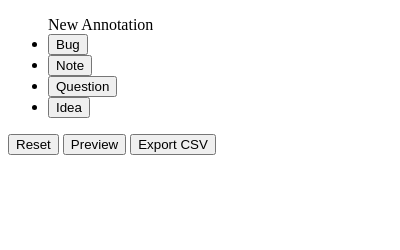
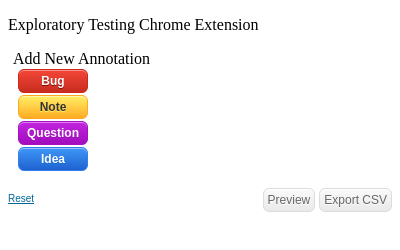
Before and after one commit to morvader/ExploratoryTestingChromeExtension, a browser extension: page popup.html in a window 400 px wide. Drawn offline with Linux system fonts and the light colour scheme.

Commit message:
more test and CSS

```diff
--- a/background.js
+++ b/background.js
@@ -16,7 +16,8 @@
             addAnnotation("Question",request.name);
             break;
         case "exportSessionCSV":
-            exportSessionCSV();
+            if(!exportSessionCSV())
+                sendResponse({status: "nothing to export"});
             break;
         case "clearSession":
             clearSession();
@@ -72,6 +73,9 @@
 };
 
 function exportSessionCSV(){
+
+    if(session.getAnnotations().length == 0) return false;
+
     var exportService = new ExportSessionCSV(session);
     var csvData = exportService.getCSVData();
 
--- /dev/null
+++ b/popUp.css
@@ -0,0 +1,236 @@
+.BugButton {
+    width: 70px;
+	-moz-box-shadow:inset 0px 1px 0px 0px #f5978e;
+	-webkit-box-shadow:inset 0px 1px 0px 0px #f5978e;
+	box-shadow:inset 0px 1px 0px 0px #f5978e;
+	background:-webkit-gradient(linear, left top, left bottom, color-stop(0.05, #f24537), color-stop(1, #c62d1f));
+	background:-moz-linear-gradient(top, #f24537 5%, #c62d1f 100%);
+	background:-webkit-linear-gradient(top, #f24537 5%, #c62d1f 100%);
+	background:-o-linear-gradient(top, #f24537 5%, #c62d1f 100%);
+	background:-ms-linear-gradient(top, #f24537 5%, #c62d1f 100%);
+	background:linear-gradient(to bottom, #f24537 5%, #c62d1f 100%);
+	filter:progid:DXImageTransform.Microsoft.gradient(startColorstr='#f24537', endColorstr='#c62d1f',GradientType=0);
+	background-color:#f24537;
+	-moz-border-radius:6px;
+	-webkit-border-radius:6px;
+	border-radius:6px;
+	border:1px solid #d02718;
+	display:inline-block;
+	cursor:pointer;
+	color:#ffffff;
+	font-family:Arial;
+	font-size:12px;
+	font-weight:bold;
+	padding:4px 6px;
+	text-decoration:none;
+	text-shadow:0px 1px 0px #810e05;
+}
+.BugButton:hover {
+	background:-webkit-gradient(linear, left top, left bottom, color-stop(0.05, #c62d1f), color-stop(1, #f24537));
+	background:-moz-linear-gradient(top, #c62d1f 5%, #f24537 100%);
+	background:-webkit-linear-gradient(top, #c62d1f 5%, #f24537 100%);
+	background:-o-linear-gradient(top, #c62d1f 5%, #f24537 100%);
+	background:-ms-linear-gradient(top, #c62d1f 5%, #f24537 100%);
+	background:linear-gradient(to bottom, #c62d1f 5%, #f24537 100%);
+	filter:progid:DXImageTransform.Microsoft.gradient(startColorstr='#c62d1f', endColorstr='#f24537',GradientType=0);
+	background-color:#c62d1f;
+}
+.BugButton:active {
+	position:relative;
+	top:1px;
+}
+
+.NoteButton {
+    width: 70px;
+	-moz-box-shadow:inset 0px 1px 0px 0px #fff6af;
+	-webkit-box-shadow:inset 0px 1px 0px 0px #fff6af;
+	box-shadow:inset 0px 1px 0px 0px #fff6af;
+	background:-webkit-gradient(linear, left top, left bottom, color-stop(0.05, #ffec64), color-stop(1, #ffab23));
+	background:-moz-linear-gradient(top, #ffec64 5%, #ffab23 100%);
+	background:-webkit-linear-gradient(top, #ffec64 5%, #ffab23 100%);
+	background:-o-linear-gradient(top, #ffec64 5%, #ffab23 100%);
+	background:-ms-linear-gradient(top, #ffec64 5%, #ffab23 100%);
+	background:linear-gradient(to bottom, #ffec64 5%, #ffab23 100%);
+	filter:progid:DXImageTransform.Microsoft.gradient(startColorstr='#ffec64', endColorstr='#ffab23',GradientType=0);
+	background-color:#ffec64;
+	-moz-border-radius:6px;
+	-webkit-border-radius:6px;
+	border-radius:6px;
+	border:1px solid #ffaa22;
+	display:inline-block;
+	cursor:pointer;
+	color:#333333;
+	font-family:Arial;
+	font-size:12px;
+	font-weight:bold;
+	padding:4px 6px;
+	text-decoration:none;
+	text-shadow:0px 1px 0px #ffee66;
+}
+.NoteButton:hover {
+	background:-webkit-gradient(linear, left top, left bottom, color-stop(0.05, #ffab23), color-stop(1, #ffec64));
+	background:-moz-linear-gradient(top, #ffab23 5%, #ffec64 100%);
+	background:-webkit-linear-gradient(top, #ffab23 5%, #ffec64 100%);
+	background:-o-linear-gradient(top, #ffab23 5%, #ffec64 100%);
+	background:-ms-linear-gradient(top, #ffab23 5%, #ffec64 100%);
+	background:linear-gradient(to bottom, #ffab23 5%, #ffec64 100%);
+	filter:progid:DXImageTransform.Microsoft.gradient(startColorstr='#ffab23', endColorstr='#ffec64',GradientType=0);
+	background-color:#ffab23;
+}
+.NoteButton:active {
+	position:relative;
+	top:1px;
+}
+
+.IdeaButton {
+    width: 70px;
+	-moz-box-shadow:inset 0px 1px 0px 0px #97c4fe;
+	-webkit-box-shadow:inset 0px 1px 0px 0px #97c4fe;
+	box-shadow:inset 0px 1px 0px 0px #97c4fe;
+	background:-webkit-gradient(linear, left top, left bottom, color-stop(0.05, #3d94f6), color-stop(1, #1e62d0));
+	background:-moz-linear-gradient(top, #3d94f6 5%, #1e62d0 100%);
+	background:-webkit-linear-gradient(top, #3d94f6 5%, #1e62d0 100%);
+	background:-o-linear-gradient(top, #3d94f6 5%, #1e62d0 100%);
+	background:-ms-linear-gradient(top, #3d94f6 5%, #1e62d0 100%);
+	background:linear-gradient(to bottom, #3d94f6 5%, #1e62d0 100%);
+	filter:progid:DXImageTransform.Microsoft.gradient(startColorstr='#3d94f6', endColorstr='#1e62d0',GradientType=0);
+	background-color:#3d94f6;
+	-moz-border-radius:6px;
+	-webkit-border-radius:6px;
+	border-radius:6px;
+	border:1px solid #337fed;
+	display:inline-block;
+	cursor:pointer;
+	color:#ffffff;
+	font-family:Arial;
+	font-size:12px;
+	font-weight:bold;
+	padding:4px 6px;
+	text-decoration:none;
+	text-shadow:0px 1px 0px #1570cd;
+}
+.IdeaButton:hover {
+	background:-webkit-gradient(linear, left top, left bottom, color-stop(0.05, #1e62d0), color-stop(1, #3d94f6));
+	background:-moz-linear-gradient(top, #1e62d0 5%, #3d94f6 100%);
+	background:-webkit-linear-gradient(top, #1e62d0 5%, #3d94f6 100%);
+	background:-o-linear-gradient(top, #1e62d0 5%, #3d94f6 100%);
+	background:-ms-linear-gradient(top, #1e62d0 5%, #3d94f6 100%);
+	background:linear-gradient(to bottom, #1e62d0 5%, #3d94f6 100%);
+	filter:progid:DXImageTransform.Microsoft.gradient(startColorstr='#1e62d0', endColorstr='#3d94f6',GradientType=0);
+	background-color:#1e62d0;
+}
+.IdeaButton:active {
+	position:relative;
+	top:1px;
+}
+
+.QuestionButton {
+    width: 70px;
+	-moz-box-shadow:inset 0px 1px 0px 0px #e184f3;
+	-webkit-box-shadow:inset 0px 1px 0px 0px #e184f3;
+	box-shadow:inset 0px 1px 0px 0px #e184f3;
+	background:-webkit-gradient(linear, left top, left bottom, color-stop(0.05, #c123de), color-stop(1, #a20dbd));
+	background:-moz-linear-gradient(top, #c123de 5%, #a20dbd 100%);
+	background:-webkit-linear-gradient(top, #c123de 5%, #a20dbd 100%);
+	background:-o-linear-gradient(top, #c123de 5%, #a20dbd 100%);
+	background:-ms-linear-gradient(top, #c123de 5%, #a20dbd 100%);
+	background:linear-gradient(to bottom, #c123de 5%, #a20dbd 100%);
+	filter:progid:DXImageTransform.Microsoft.gradient(startColorstr='#c123de', endColorstr='#a20dbd',GradientType=0);
+	background-color:#c123de;
+	-moz-border-radius:6px;
+	-webkit-border-radius:6px;
+	border-radius:6px;
+	border:1px solid #a511c0;
+	display:inline-block;
+	cursor:pointer;
+	color:#ffffff;
+	font-family:Arial;
+	font-size:12px;
+	font-weight:bold;
+	padding:4px 6px;
+	text-decoration:none;
+	text-shadow:0px 1px 0px #9b14b3;
+}
+.QuestionButton:hover {
+	background:-webkit-gradient(linear, left top, left bottom, color-stop(0.05, #a20dbd), color-stop(1, #c123de));
+	background:-moz-linear-gradient(top, #a20dbd 5%, #c123de 100%);
+	background:-webkit-linear-gradient(top, #a20dbd 5%, #c123de 100%);
+	background:-o-linear-gradient(top, #a20dbd 5%, #c123de 100%);
+	background:-ms-linear-gradient(top, #a20dbd 5%, #c123de 100%);
+	background:linear-gradient(to bottom, #a20dbd 5%, #c123de 100%);
+	filter:progid:DXImageTransform.Microsoft.gradient(startColorstr='#a20dbd', endColorstr='#c123de',GradientType=0);
+	background-color:#a20dbd;
+}
+.QuestionButton:active {
+	position:relative;
+	top:1px;
+}
+
+.actionButton {
+	-moz-box-shadow:inset 0px 1px 0px 0px #ffffff;
+	-webkit-box-shadow:inset 0px 1px 0px 0px #ffffff;
+	box-shadow:inset 0px 1px 0px 0px #ffffff;
+	background:-webkit-gradient(linear, left top, left bottom, color-stop(0.05, #f9f9f9), color-stop(1, #e9e9e9));
+	background:-moz-linear-gradient(top, #f9f9f9 5%, #e9e9e9 100%);
+	background:-webkit-linear-gradient(top, #f9f9f9 5%, #e9e9e9 100%);
+	background:-o-linear-gradient(top, #f9f9f9 5%, #e9e9e9 100%);
+	background:-ms-linear-gradient(top, #f9f9f9 5%, #e9e9e9 100%);
+	background:linear-gradient(to bottom, #f9f9f9 5%, #e9e9e9 100%);
+	filter:progid:DXImageTransform.Microsoft.gradient(startColorstr='#f9f9f9', endColorstr='#e9e9e9',GradientType=0);
+	background-color:#f9f9f9;
+	-moz-border-radius:6px;
+	-webkit-border-radius:6px;
+	border-radius:6px;
+	border:1px solid #dcdcdc;
+	display:inline-block;
+	cursor:pointer;
+	color:#666666;
+	font-family:Arial;
+	font-size:12px;
+	/*font-weight:bold;*/
+	padding:4px 4px;
+	text-decoration:none;
+	text-shadow:0px 1px 0px #ffffff;
+}
+.actionButton:hover {
+	background:-webkit-gradient(linear, left top, left bottom, color-stop(0.05, #e9e9e9), color-stop(1, #f9f9f9));
+	background:-moz-linear-gradient(top, #e9e9e9 5%, #f9f9f9 100%);
+	background:-webkit-linear-gradient(top, #e9e9e9 5%, #f9f9f9 100%);
+	background:-o-linear-gradient(top, #e9e9e9 5%, #f9f9f9 100%);
+	background:-ms-linear-gradient(top, #e9e9e9 5%, #f9f9f9 100%);
+	background:linear-gradient(to bottom, #e9e9e9 5%, #f9f9f9 100%);
+	filter:progid:DXImageTransform.Microsoft.gradient(startColorstr='#e9e9e9', endColorstr='#f9f9f9',GradientType=0);
+	background-color:#e9e9e9;
+}
+.actionButton:active {
+	position:relative;
+	top:1px;
+}
+
+.cancelButton {
+    background:none;
+    border:none;
+    padding:0;
+    font-size:10px;
+    /*optional*/
+    font-family:arial; /*input has OS specific font-family*/
+    color:#069;
+    text-decoration:underline;
+    cursor:pointer;
+}
+
+.menu {
+  list-style-type: none;
+  padding-left: 5px;
+  min-width:300px;
+}
+
+li{
+ padding:1px 1px 1px 5px;
+}
+.sessionOptions{
+    float: right;
+}
+.annotaionOptions{
+ float: right;
+}
--- a/popup.html
+++ b/popup.html
@@ -1,58 +1,77 @@
 <!doctype html>
 <html>
 <head>
-    <title>Reporting options</title>
+    <title>Exploratory Testing Chrome Extension</title>
+    <link rel="stylesheet" type="text/css" href="popUp.css">
     <script src="popup.js"></script>
 
 </head>
 
 <body>
-<ul class="menu">New Annotation
+<p>Exploratory Testing Chrome Extension</p>
+<ul class="menu">Add New Annotation
 
     <li>
         <div id="reportBug">
-            <button id="BugBtn">Bug</button>
+            <button id="BugBtn" class="BugButton">Bug</button>
             <label id="bugCounter"></label>
             <div id="addNewBug" style="display:none">
                 <textarea id="newBugDescription" rows="2" cols="40"></textarea>
-                <button name="Cancel">Cancel</button>
-                <button id="addNewBugBtn">Add</button>
+
+                <div class="annotaionOptions">
+                    <button name="Cancel" class="cancelButton">Cancel</button>
+                    <button id="addNewBugBtn" class="actionButton">Add</button>
+                </div>
             </div>
         </div>
     </li>
     <li>
-        <button id="NoteBtn">Note</button>
+        <button id="NoteBtn" class="NoteButton">Note</button>
         <label id="noteCounter"></label>
         <div id="addNewNote" style="display:none">
             <textarea id="newNoteDescription" rows="2" cols="40"></textarea>
-            <button name="Cancel">Cancel</button>
-            <button id="addNewNoteBtn">Add</button>
+
+            <div class="annotaionOptions">
+                <button name="Cancel" class="cancelButton">Cancel</button>
+                <button id="addNewNoteBtn" class="actionButton">Add</button>
+            </div>
         </div>
     </li>
     <li>
-        <button id="QuestionBtn">Question</button>
+        <button id="QuestionBtn" class="QuestionButton">Question</button>
         <label id="questionCounter"></label>
         <div id="addNewQuestion" style="display:none">
             <textarea id="newQuestionDescription" rows="2" cols="40"></textarea>
-            <button name="Cancel">Cancel</button>
-            <button id="addNewQuestionBtn">Add</button>
+
+            <div class="annotaionOptions">
+                <button name="Cancel" class="cancelButton">Cancel</button>
+                <button id="addNewQuestionBtn" class="actionButton">Add</button>
+            </div>
         </div>
     </li>
     <li>
-        <button id="IdeaBtn">Idea</button>
+        <button id="IdeaBtn" class="IdeaButton">Idea</button>
         <label id="ideaCounter"></label>
         <div id="addNewIdea" style="display:none">
             <textarea id="newIdeaDescription" rows="2" cols="40"></textarea>
-            <button name="Cancel">Cancel</button>
-            <button id="addNewIdeaBtn">Add</button>
+
+            <div class="annotaionOptions">
+                <button name="Cancel" class="cancelButton">Cancel</button>
+                <button id="addNewIdeaBtn" class="actionButton">Add</button>
+            </div>
         </div>
     </li>
 </ul>
 
-<div class="sessionOptions">
-    <button id="resetBtn">Reset</button>
-    <button id="previewBtn">Preview</button>
-    <button id="exportCSVBtn">Export CSV</button>
+
+<div>
+    <div>
+        <button id="resetBtn" class="cancelButton">Reset</button>
+        <div class="sessionOptions">
+            <button id="previewBtn" class="actionButton">Preview</button>
+            <button id="exportCSVBtn" class="actionButton">Export CSV</button>
+        </div>
+    </div>
 </div>
 
 </body>
```
Also changed, not shown: spec/ExploratorySessionSpec.js (+21 -0 lines).
